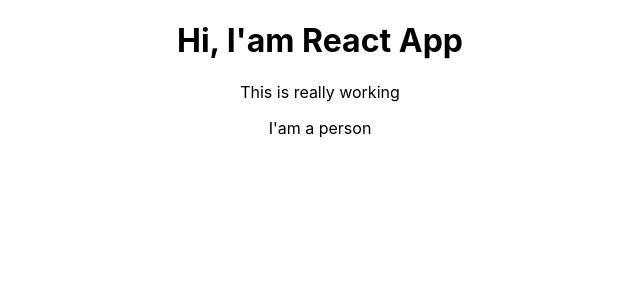
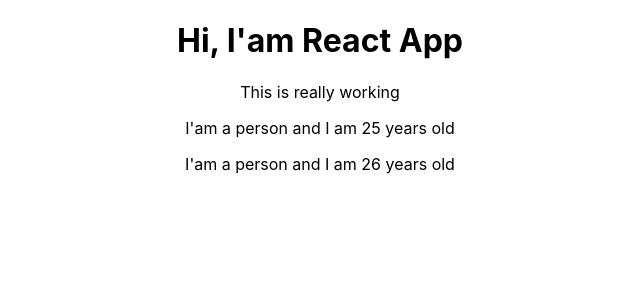
Before and after one commit to Larrygf02/reactFundamentals, a React (Create React App) app: page / in a window 1280 px wide. Shown: the top 300 px of the page, without its empty margins (320-960 px from the left). Built offline with nearby package versions, Linux system fonts and the light colour scheme.

Commit message:
Add content dinamic

```diff
--- a/src/App.js
+++ b/src/App.js
@@ -11,6 +11,7 @@
         </h1>
         <p>This is really working</p>
         <Person></Person>
+        <Person></Person>
       </div>
       );
       //return React.createElement('div', {className: 'App'}, React.createElement('h1', null, 'Hi, I am react app'))
--- a/src/Person/Person.js
+++ b/src/Person/Person.js
@@ -1,7 +1,7 @@
 import React from 'react'
 
 const Person = () => {
-    return <p>I'am a person</p>
+    return <p>I'am a person and I am {Math.floor(Math.random()*30)} years old</p>
 }
 
 export default Person;
```
